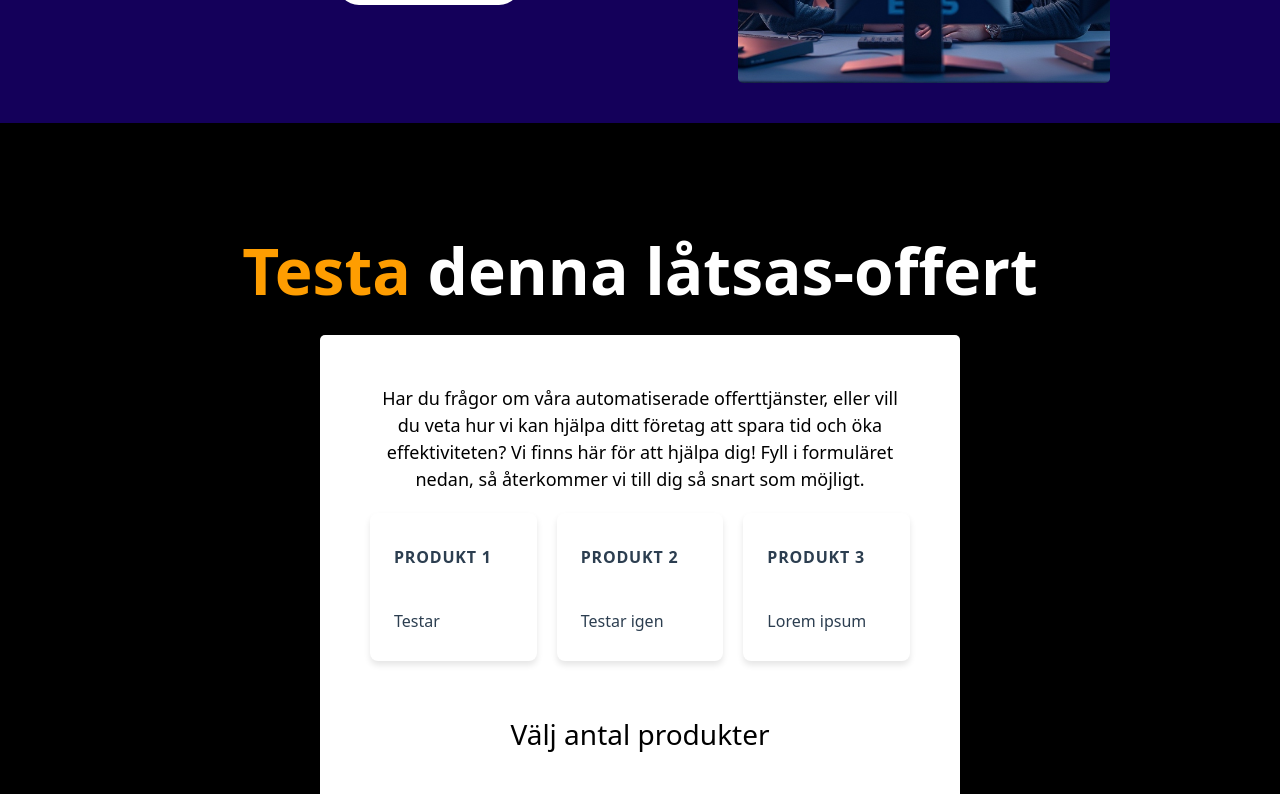
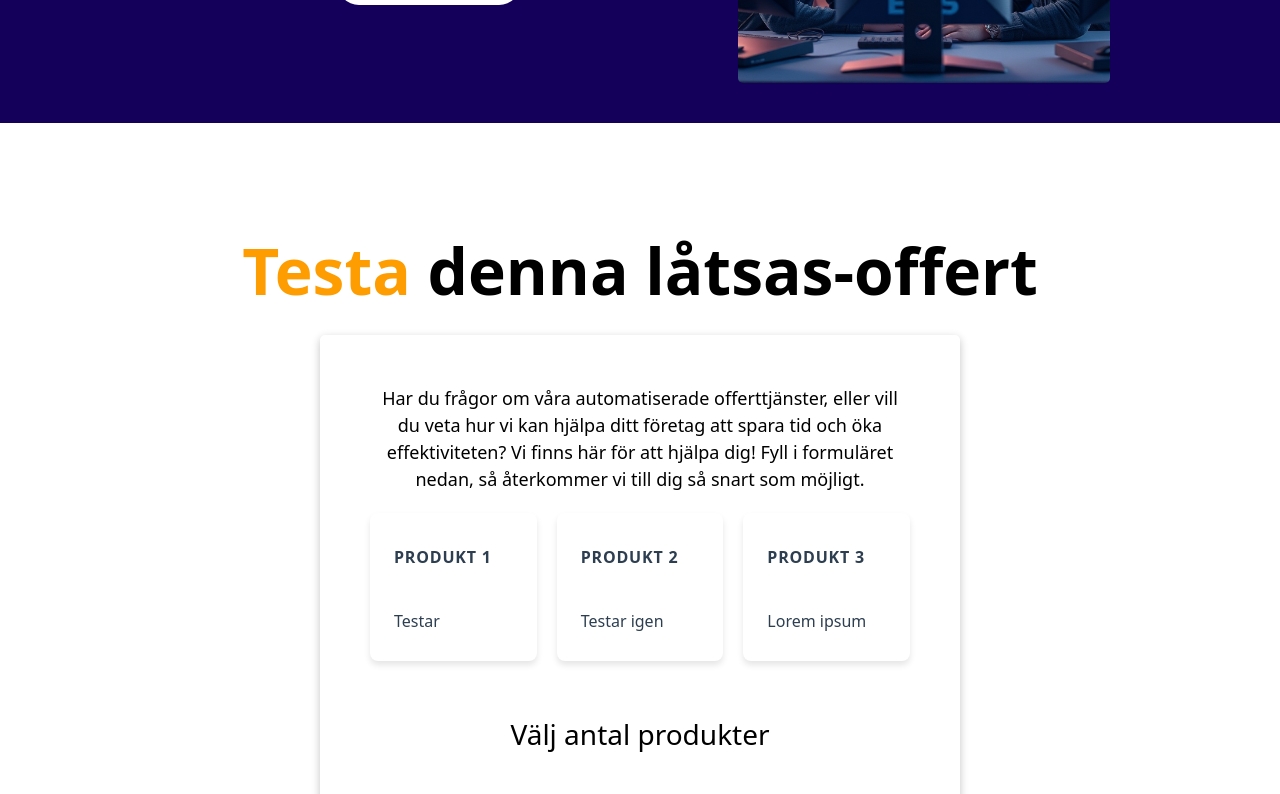
Before and after one commit to Wolkano/wolkano, a Vue app in the folder wolkano/: page /#/OfferMe in a window 1280 px wide. Shown: the part 1740-2534 px from the top of the page. Built offline with nearby package versions, Linux system fonts and the light colour scheme.

Commit message:
Fixed styling

```diff
--- a/wolkano/src/components/OffertForm.vue
+++ b/wolkano/src/components/OffertForm.vue
@@ -170,12 +170,9 @@ const isSubmitting = ref(false);
 <style lang="scss" scoped>
 @import "../assets/scss/variables.scss";
 .mainDiv {
-  background-color: black;
+  background-color: white;
   padding: 100px 0px;
   color: black;
-  h1 {
-    color: white;
-  }
   .companyName {
     color: #fe9d01;
   }
@@ -186,6 +183,7 @@ const isSubmitting = ref(false);
     font-size: 18px;
   }
   .form {
+    box-shadow: rgba(0, 0, 0, 0.24) 0px 3px 8px;
     display: flex;
     flex-direction: column;
     align-items: center;
--- a/wolkano/src/views/OfferMeView.vue
+++ b/wolkano/src/views/OfferMeView.vue
@@ -182,7 +182,6 @@ import OffertForm from "@/components/OffertForm.vue"
     p{
       font-size: $font-size-p;
     }
-
   }
   }
   }
```
